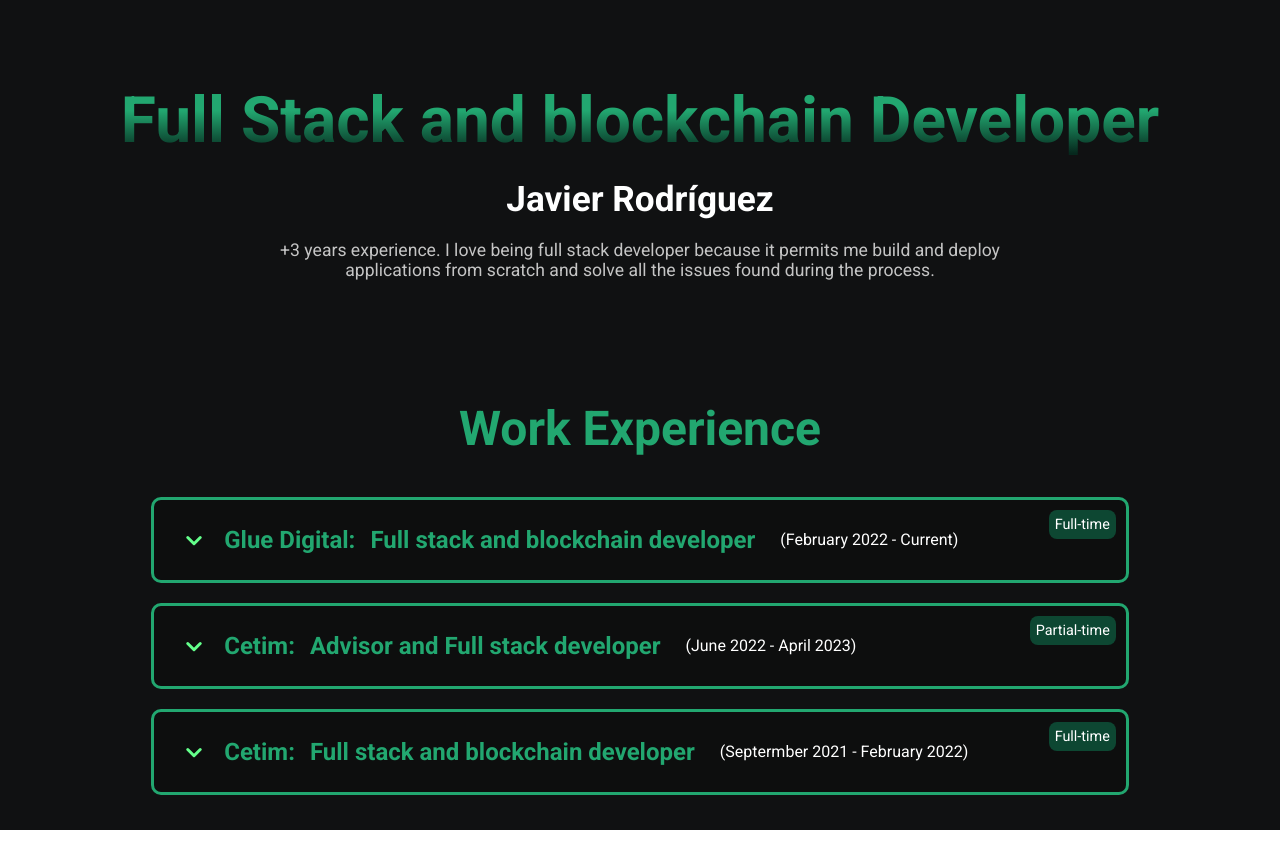
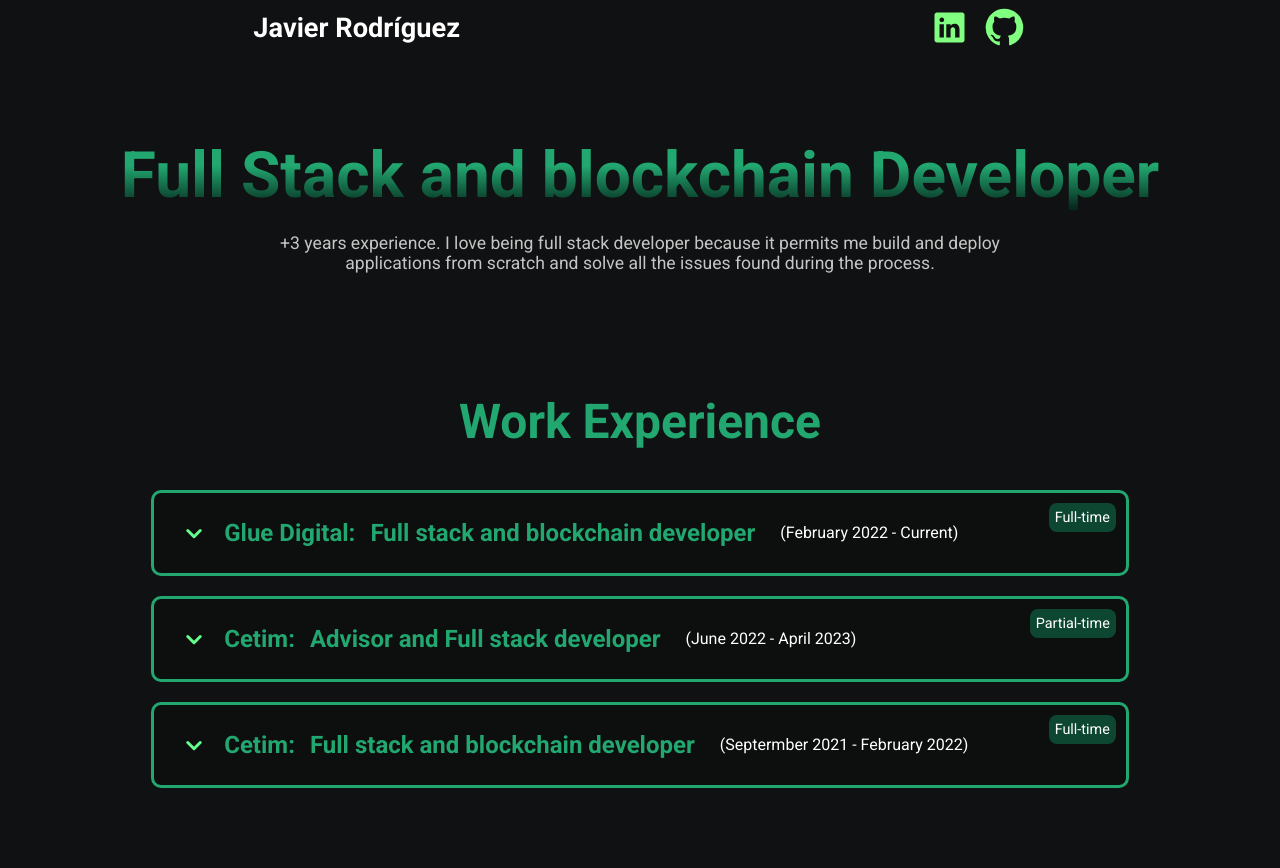
Before and after one commit to javirro/javirro-personal, a React (Create React App) app: page / in a window 1280 px wide. Shown: the top 868 px of the page. Before the commit the page ends 830 px from the top, so only its background shows below. Built offline with nearby package versions, Linux system fonts and the light colour scheme.

Commit message:
Add Navbar

```diff
--- a/src/App.tsx
+++ b/src/App.tsx
@@ -5,8 +5,9 @@ import espMessages from "./locales/esp.json"
 import { useSelector } from "react-redux"
 import { IntlProvider } from "react-intl"
 import Landing from "./routes/Landing/Landing"
+import Navbar from "./routes/Navbar/Navbar"
+import "./App.css"
 
-import "./App.css"
 
 function App() {
   const language = useSelector((s: any) => s.language)
@@ -14,6 +15,7 @@ function App() {
     <IntlProvider locale={language === "en" ? "en" : "esp"} messages={language === "en" ? enMessages : espMessages}>
       <div className="App">
         <BrowserRouter>
+        <Navbar />
           <Routes>
             <Route path="/" element={<Landing />} />
             <Route path="*" element={<Landing />} />
--- a/src/routes/Landing/Landing.tsx
+++ b/src/routes/Landing/Landing.tsx
@@ -5,7 +5,6 @@ const Landing = () => {
     <section id="landing">
       <header>
         <h1>Full Stack and blockchain Developer</h1>
-        <strong>Javier Rodríguez</strong>
         <p>+3 years experience. I love being full stack developer because it permits me build and deploy applications from scratch and solve all the issues found during the process.  </p>
       </header>
       <WorkExperience />
--- /dev/null
+++ b/src/routes/Navbar/Navbar.css
@@ -0,0 +1,34 @@
+@import url('/src/App.css');
+
+nav {
+  width: 100%;
+  background: var(--dark);
+}
+
+nav > div {
+  display: flex;
+  justify-content: space-around;
+  align-items: center;
+  width: 100%;
+  padding: 5px 20px;
+  box-sizing: border-box;
+}
+
+nav > div strong {
+  font-size: 1.7em;
+  color: white;
+  cursor: pointer;
+
+}
+
+nav > div .images-container {
+  display: flex;
+  align-items: center;
+  gap: 10px;
+}
+
+nav > div .images-container img {
+  width: 45px;
+  height: 45px;
+  cursor: pointer;
+}
--- /dev/null
+++ b/src/routes/Navbar/Navbar.tsx
@@ -0,0 +1,17 @@
+import { imgs } from "../../images"
+import "./Navbar.css"
+const Navbar = () => {
+  return (
+    <nav>
+      <div>
+        <strong>Javier Rodríguez</strong>
+        <div className="images-container">
+          <img src={imgs.linkedin} alt="Linkedin" />
+          <img src={imgs.github} alt="Github" />
+        </div>
+      </div>
+    </nav>
+  )
+}
+
+export default Navbar
```
Also changed, not shown: src/images/index.ts (+7 -2 lines), src/images/github.svg (added), src/images/linkedin.svg (added).
